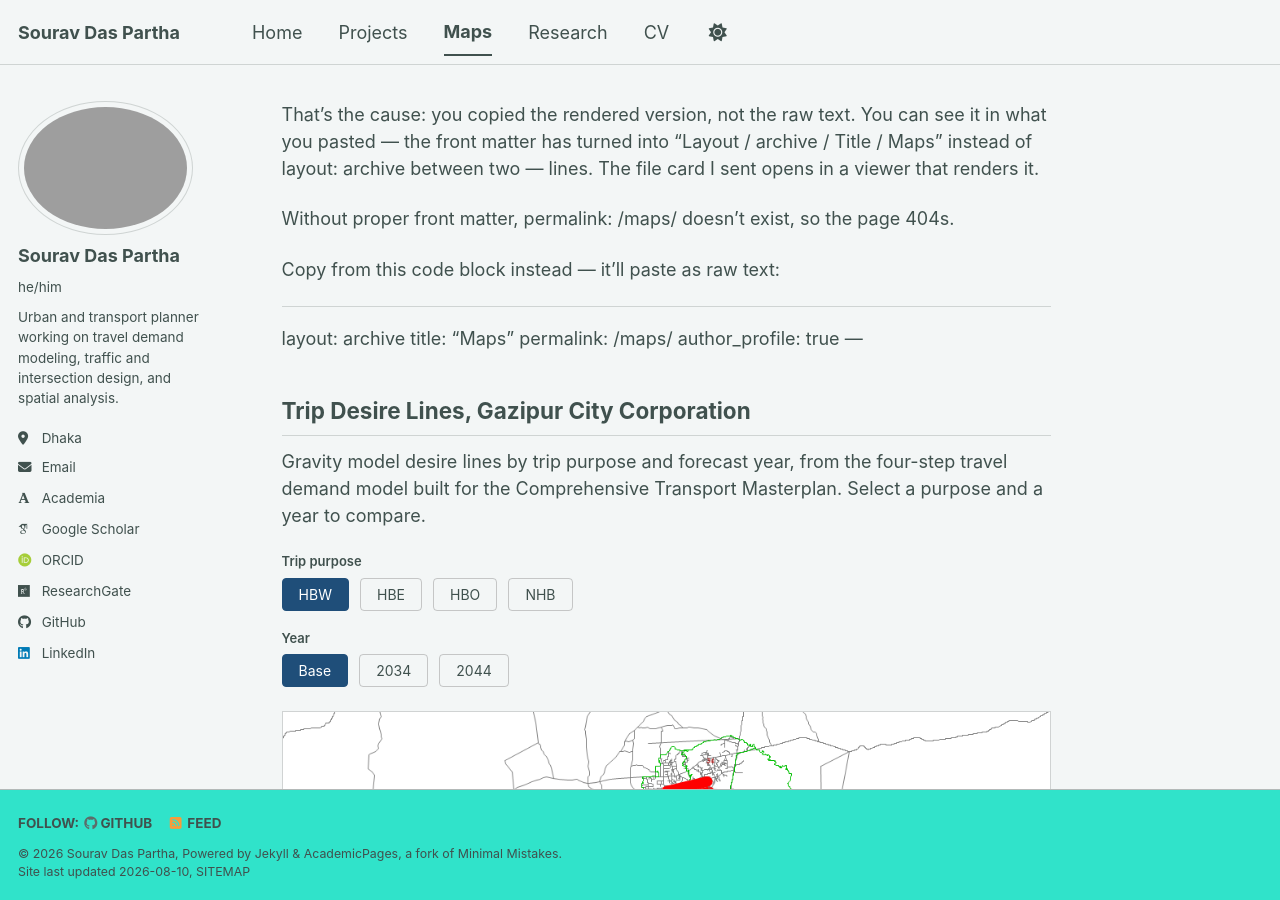
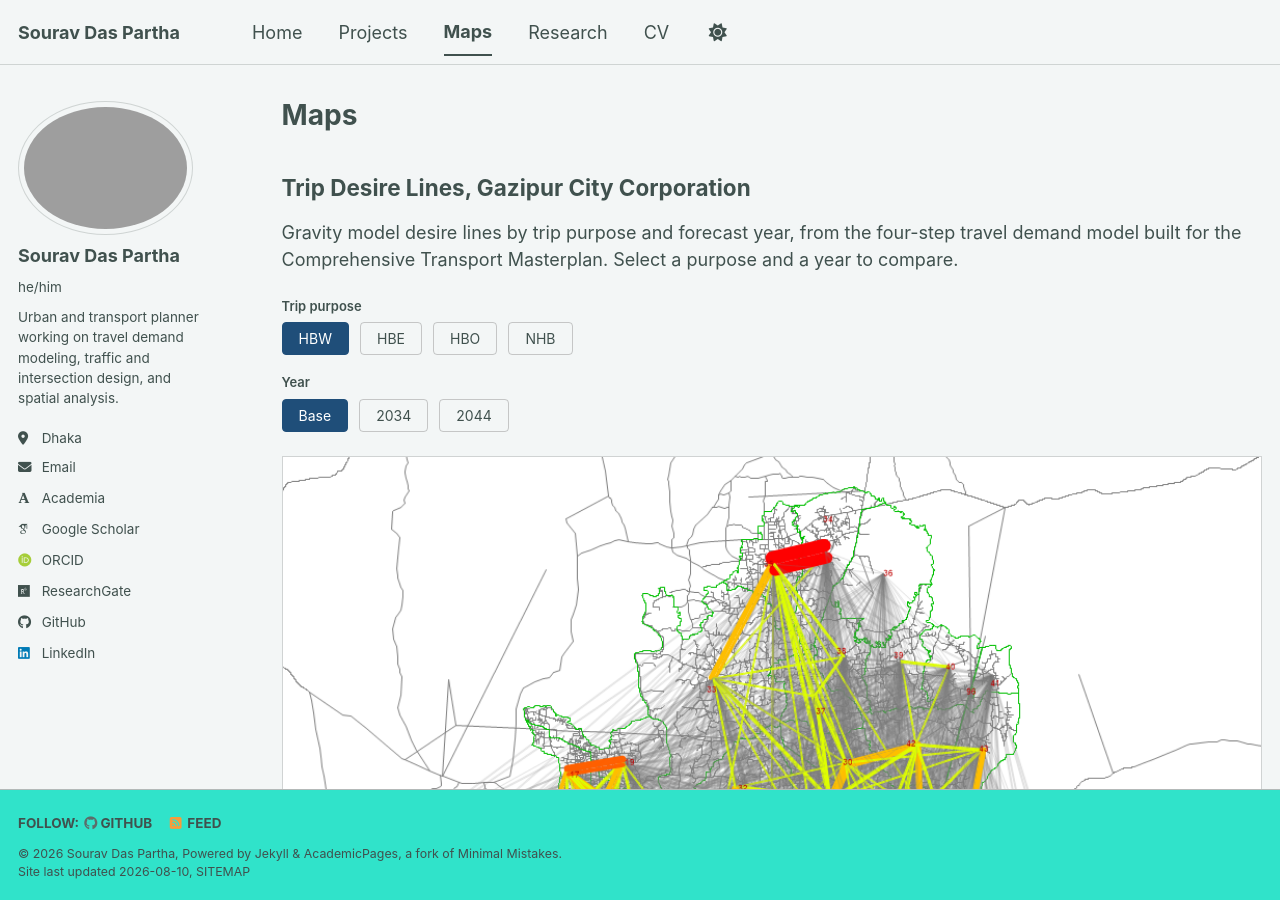
Before and after one commit to souravdaspartha/souravdaspartha.github.io, a Jekyll site: the page built from _pages/maps.md, in a window 1280 px wide and 900 px high. Built offline with Jekyll 4.4.1, drawn with Linux system fonts in a browser that asks for light colours; some web fonts are replaced; our own code applies the rules of GitHub Pages for plain Markdown files; a script bundle is joined from its source files by our own code; library files that are not in the unit come from our copies.

Commit message:
Update maps.md

```diff
--- a/_pages/maps.md
+++ b/_pages/maps.md
@@ -1,9 +1,3 @@
-That's the cause: you copied the rendered version, not the raw text. You can see it in what you pasted — the front matter has turned into "Layout / archive / Title / Maps" instead of layout: archive between two --- lines. The file card I sent opens in a viewer that renders it.
-
-Without proper front matter, permalink: /maps/ doesn't exist, so the page 404s.
-
-Copy from this code block instead — it'll paste as raw text:
-
 ---
 layout: archive
 title: "Maps"
```
